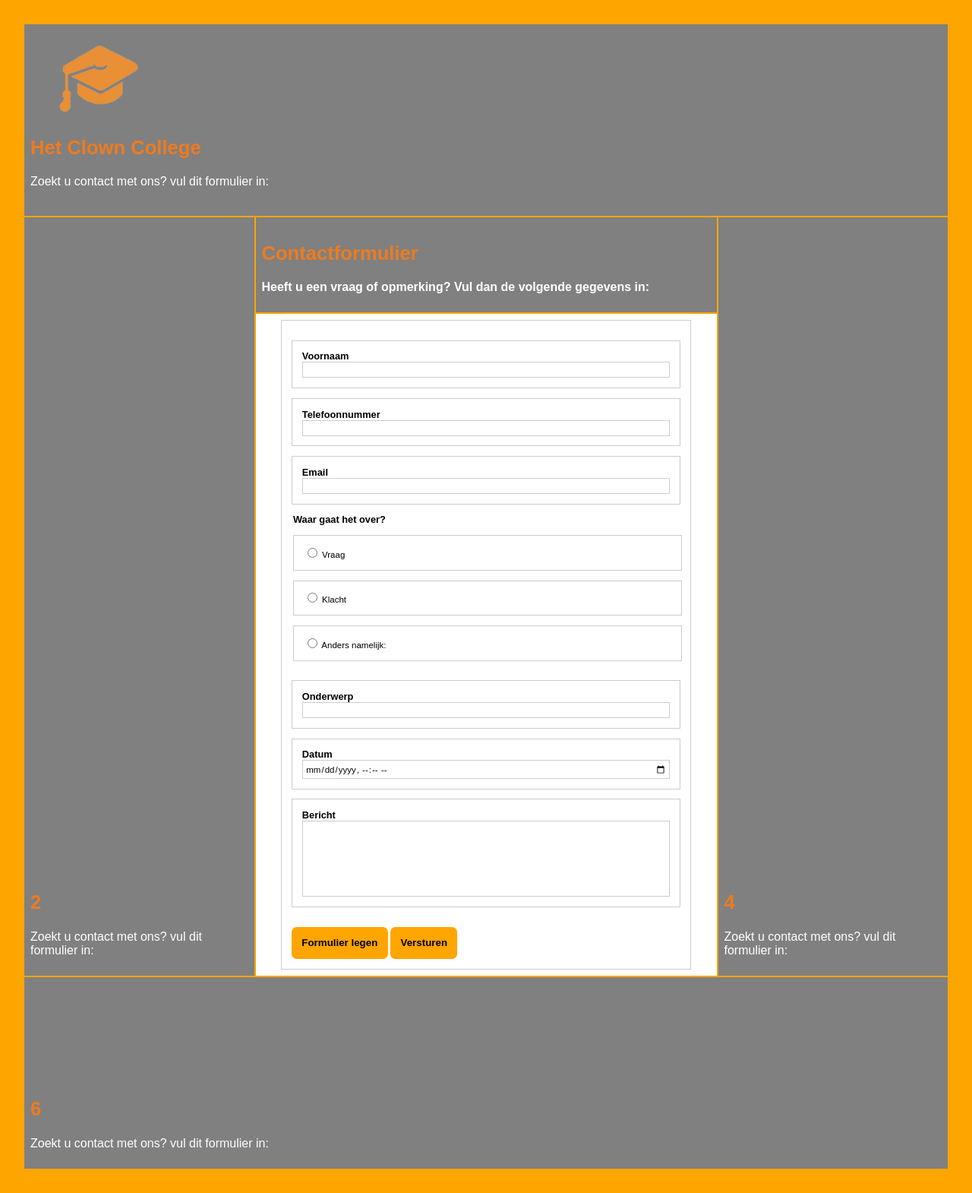
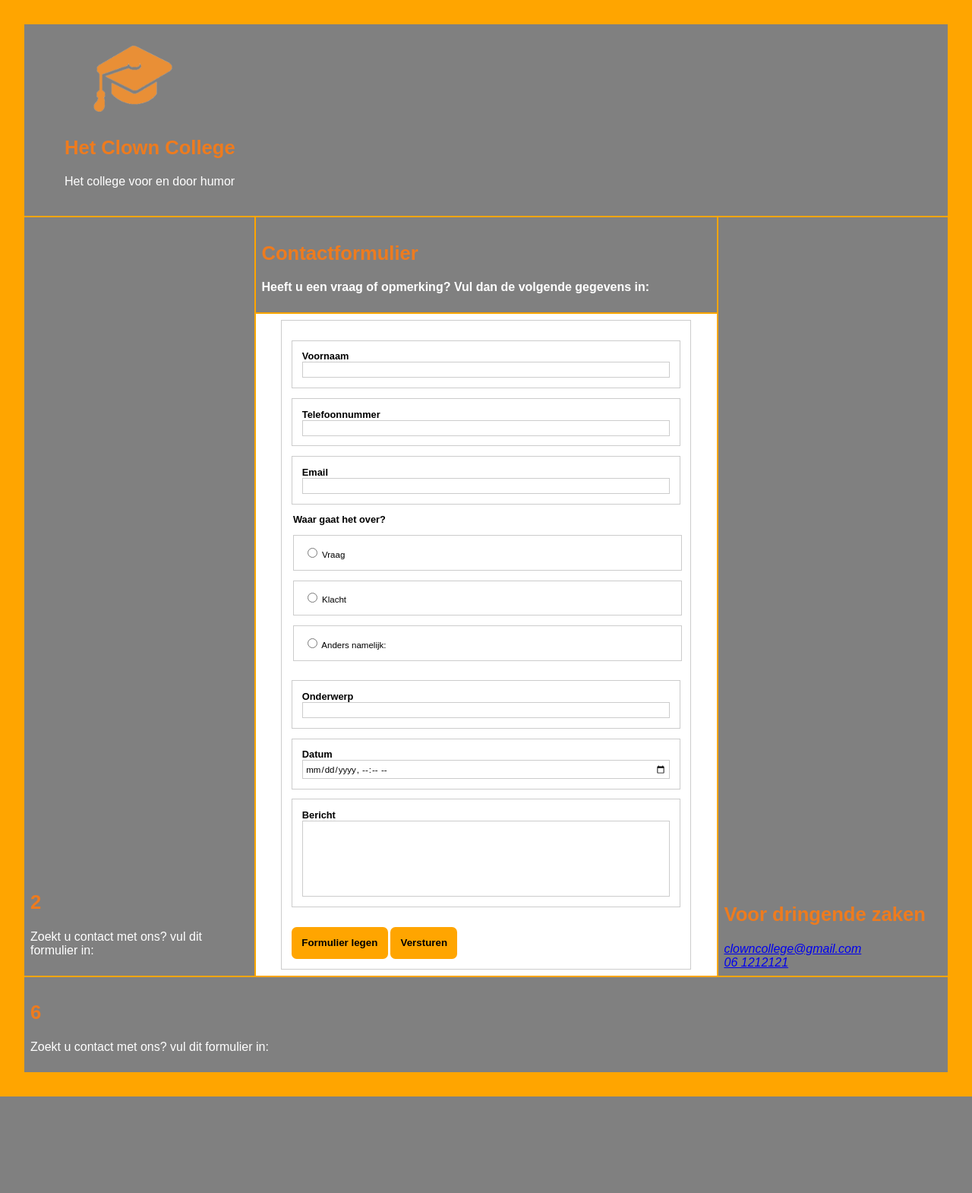
Before and after one commit to Tamme12/SG-Vervangende-Opdracht, a PHP site: page /contactpagina.html in a window 1280 px wide. Shown: the whole page at 76% size. After the commit the page ends 1443 px from the top, so only its background shows below. Run offline with PHP 8.4, Linux system fonts and the light colour scheme.

Commit message:
Update contactpagina
kleine aanpassingen en fixes, onnodige code weggehaald

```diff
--- a/HTML/contactpagina.html
+++ b/HTML/contactpagina.html
@@ -12,9 +12,9 @@
 		<ul class="boxes">
 			<li>
 			    <div class="boxes__text-wrapper">
-			    	<img id="logo" class="responsive" src="afbeeldingen/icon.png" alt="Het logo van het Clown College">
-			      	<h2>Het Clown College</h2>
-			      	<p>Zoekt u contact met ons? vul dit formulier in:</p>
+			    	<img id="title" class="responsive" src="afbeeldingen/icon.png" alt="Het logo van het Clown College">
+			      	<h2 id="title">Het Clown College</h2>
+			      	<p id="title">Het college voor en door humor</p>
 
 			    </div>
 			 </li>
@@ -23,8 +23,8 @@
 			      <h2>2</h2>
 			      <p>Zoekt u contact met ons? vul dit formulier in:</p>
 			    </div>
-			 </li>
-			 <li>
+			</li>
+			<li>
 			    <div class="boxes__text-wrapper">
 			      <h2>Contactformulier</h2>
 			      <p id="bold">Heeft u een vraag of opmerking? Vul dan de volgende gegevens in:</p>
@@ -32,8 +32,11 @@
 			 </li>
 			 <li>
 			    <div class="boxes__text-wrapper">
-			      <h2>4</h2>
-			      <p>Zoekt u contact met ons? vul dit formulier in:</p>
+			      <h2>Voor dringende zaken</h2>
+			      	<address>
+					  <a href="mailto:clowncollege@gmail.com">clowncollege@gmail.com</a><br>
+					  <a href="tel:+31 1231231">06 1212121</a>
+					</address>
 			    </div>
 			 </li>
 			 <li>
--- a/HTML/css/contactpagina.css
+++ b/HTML/css/contactpagina.css
@@ -90,14 +90,9 @@ ul {
 @media screen and (min-width: 40em) {
   .boxes li:nth-child(6) {
     grid-column: 1 / -1;
-    grid-row: span 2
+    grid-row: span 1
   }
 }
-
-p {
-  font-size:
-}
-
 /*styling binnen het formulier */
 #formulier {
     width: 40em;
@@ -165,9 +160,14 @@ p {
 }
 #submit:hover {
 background: #337ab7;
+color: white;
 cursor: pointer;
 }
 #reset:hover {
 background: #337ab7;
+color: white;
 cursor: pointer;
 }
+#title {
+padding-left: 5%;
+}
```
